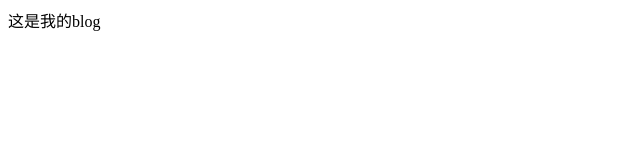
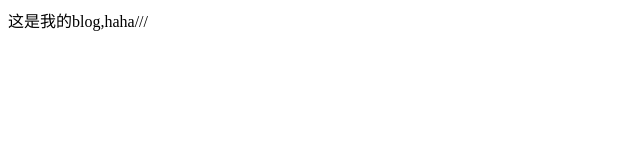
Before and after one commit to fenglin0824/resume, a plain HTML site: page index.html in a window 1280 px wide. Shown: the full height of the page, 0-640 px from the left. Drawn offline with Linux system fonts and the light colour scheme.

Commit message:
add-test

```diff
--- a/index.html
+++ b/index.html
@@ -7,7 +7,7 @@
   </head>
   <body>
     <div class="main">
-      这是我的blog
+      这是我的blog,haha///
     </div>
   </body>
 </html>
```
